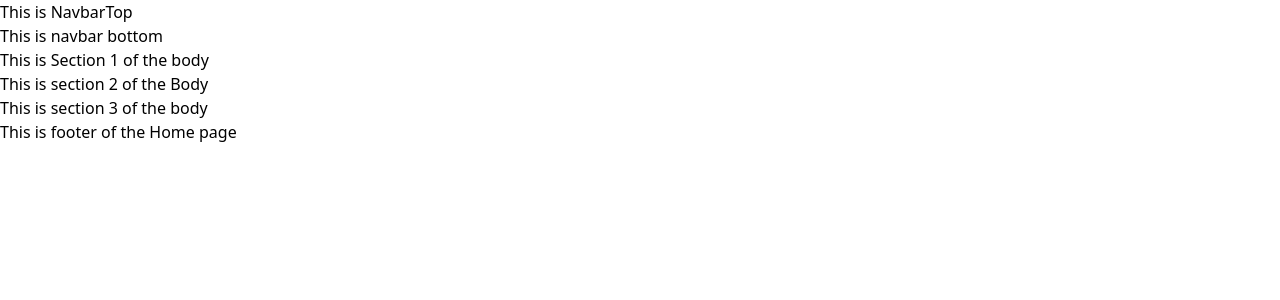
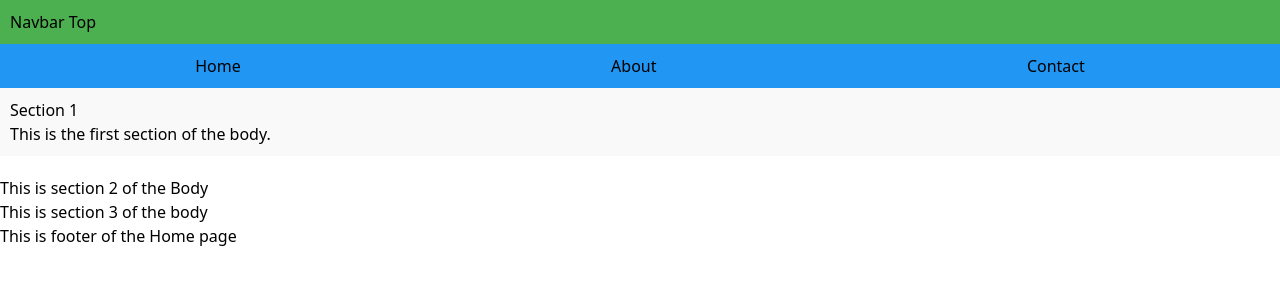
Before and after one commit to abdulaamir9496/ModeraSafe, a React (Vite) app: page / in a window 1280 px wide. Shown: the top 300 px of the page. Built offline with nearby package versions, Linux system fonts and the light colour scheme.

Commit message:
HomePage-Navbar

```diff
--- a/src/App.jsx
+++ b/src/App.jsx
@@ -18,11 +18,16 @@ import NavbarTop from "./pages/HomePage/Header/NavbarTop";
 const App = () => {
     return (
         <>
+            {/* Navbar Sections */}
             <NavbarTop />
             <NavbarBottom />
+
+            {/* Main Body */}
             <Section1 />
             <Section2 />
             <Section3 />
+
+            {/* Footer */}
             <Footer />
         </>
         // <AuthProvider>
--- a/src/pages/HomePage/Body/Section1.jsx
+++ b/src/pages/HomePage/Body/Section1.jsx
@@ -1,9 +1,12 @@
 
 const Section1 = () => {
     return (
-        <div>
-            <h1>This is Section 1 of the body</h1>
-        </div>
+        <>
+            <div style={{padding: "10px", backgroundColor: "#f9f9f9", marginBottom: "20px"}}>
+                <h2>Section 1</h2>
+                <p>This is the first section of the body.</p>
+            </div>
+        </>
     )
 }
 
--- a/src/pages/HomePage/Header/NavbarBottom.jsx
+++ b/src/pages/HomePage/Header/NavbarBottom.jsx
@@ -1,9 +1,15 @@
 
 const NavbarBottom = () => {
     return (
-        <div>
-            <h1>This is navbar bottom</h1>
-        </div>
+        <>
+            <nav style={{backgroundColor: "#2196F3", padding: "10px"}}>
+                <ul style={{display: "flex", listStyle: "none", justifyContent: "space-around"}}>
+                    <li>Home</li>
+                    <li>About</li>
+                    <li>Contact</li>
+                </ul>
+            </nav>
+        </>
     )
 }
 
--- a/src/pages/HomePage/Header/NavbarTop.jsx
+++ b/src/pages/HomePage/Header/NavbarTop.jsx
@@ -1,9 +1,13 @@
 
 const NavbarTop = () => {
     return (
-        <div>
-            <h1>This is NavbarTop</h1>
-        </div>
+        <>
+            <header>
+                <nav style={{backgroundColor: "#4CAF50", padding: "10px"}}>
+                    <h1>Navbar Top</h1>
+                </nav>
+            </header>
+        </>
     )
 }
 
```
Also changed, not shown: src/pages/HomePage/Body/Body.jsx (added, +17 -0 lines).
